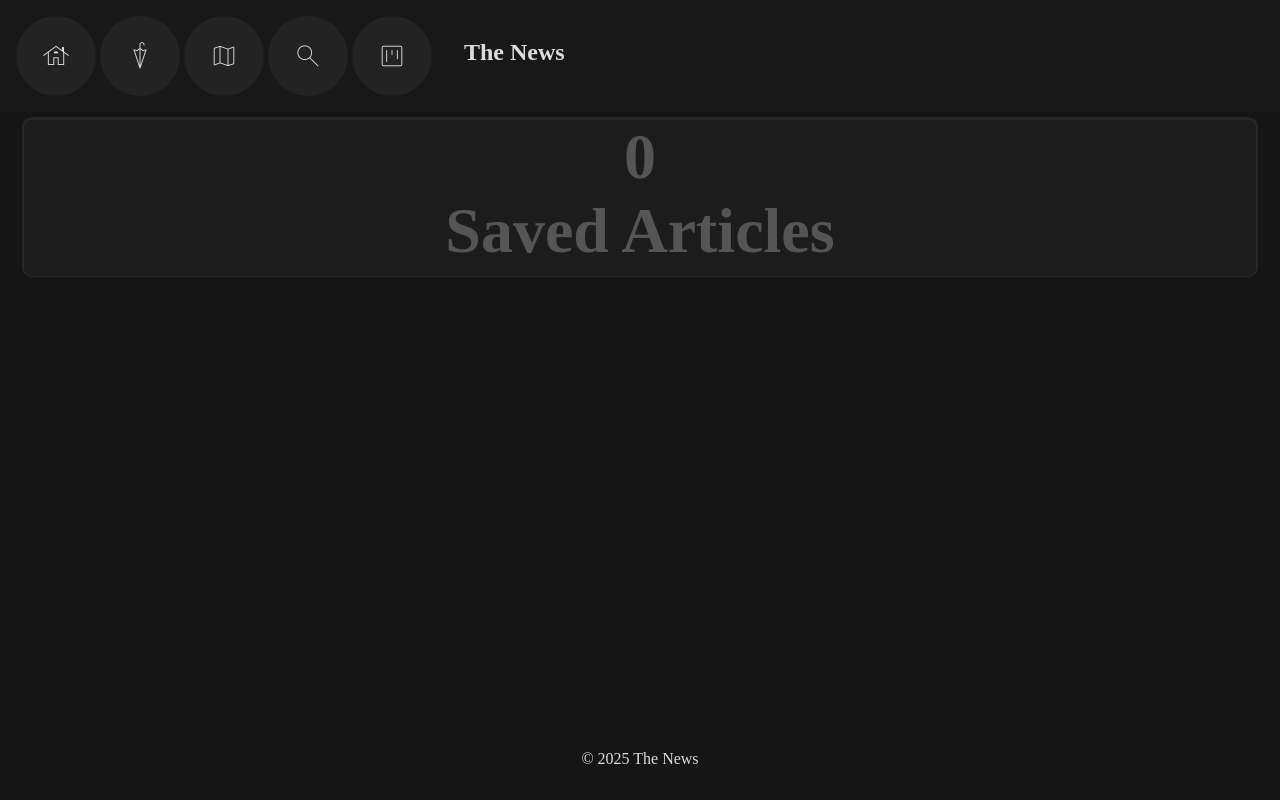
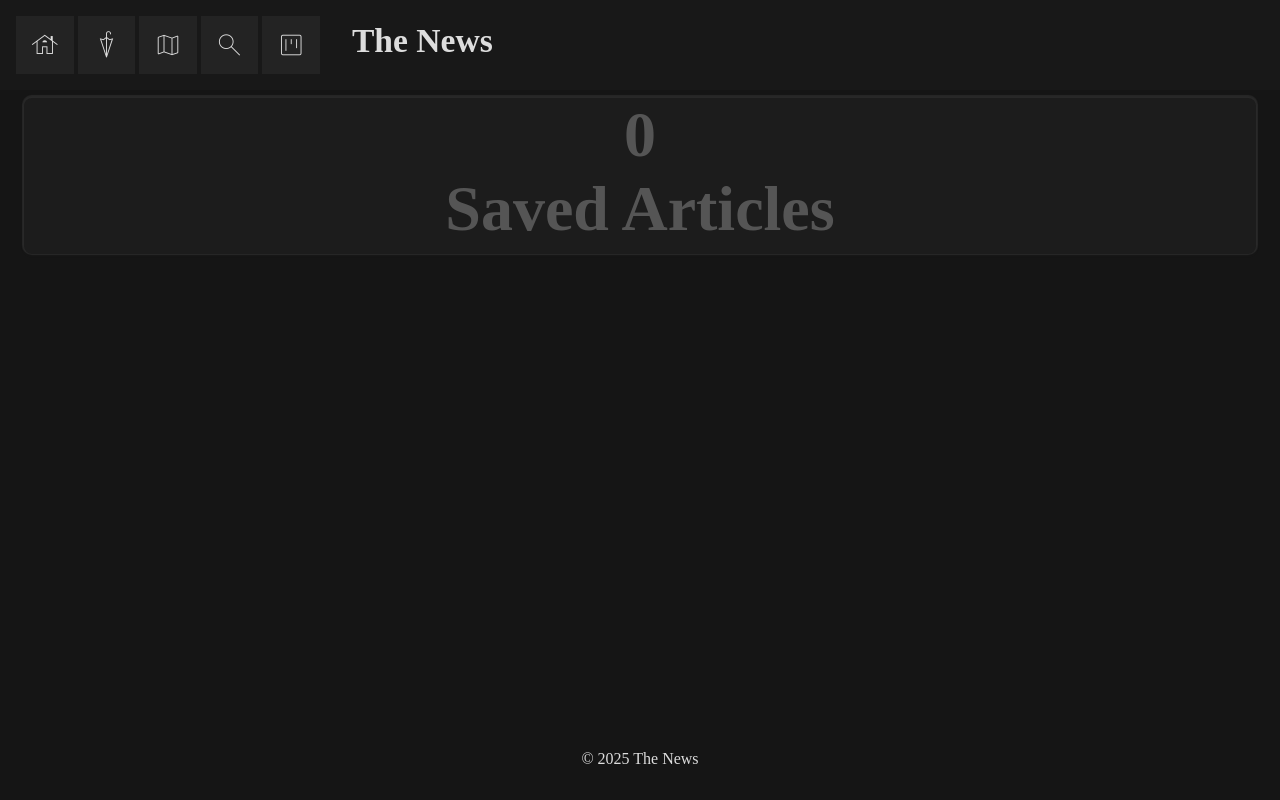
Before and after one commit to Querp/News, a Django app: page / in a window 1280 px wide. Run offline with Django 5.2, Linux system fonts and the light colour scheme; data that the repository does not hold is empty; some web fonts are replaced.

Commit message:
sdfwef3 r

```diff
--- a/main/static/main/css/articles.css
+++ b/main/static/main/css/articles.css
@@ -75,7 +75,7 @@ article {
     }
 
     &.manualFetch {
-        grid-column: span 2;
+        /* grid-column: span 2; */
     }
 
     a {
--- a/main/static/main/css/nav.css
+++ b/main/static/main/css/nav.css
@@ -1,15 +1,19 @@
 nav {
     position: sticky;
-    top: 0;
+    inset: 0 0 auto 0;
     background: rgb(24, 24, 24);
+    /* background: lime; */
     z-index: 3;
     padding: 1rem;
+    /* padding: 0.15rem; */
     margin: -1rem -1rem 0;
     display: grid;
     gap: 1rem;
     align-items: center;
     grid-template-columns: auto auto 1fr;
     /* height: 600px !important; */
+
+
 
     .body {
         display: flex;
@@ -31,14 +35,15 @@ nav {
 
         label {
             background: rgba(38, 38, 38, 0.8);
-            width: 80px;
-            height: 80px;
+            /* width: 1vw; */
+            /* height: 80px; */
+            padding: 1vw;
             aspect-ratio: 1;
             display: grid;
             place-content: center;
             font-size: 4rem;
             font-weight: 900;
-            border-radius: 999rem;
+            /* border-radius: 999rem; */
             user-select: none;
             z-index: 4;
             line-height: 0;
@@ -49,7 +54,7 @@ nav {
 
             &:hover {
                 cursor: pointer;
-                background: hsla(0, 0%, 80%, 0.14);
+                background: hsl(0, 0%, 20%);
             }
         }
     }
@@ -58,30 +63,34 @@ nav {
         text-decoration: none;
         color: inherit;
         background: rgba(38, 38, 38, 0.8);
+        /* width: 1vw; */
+        padding: 1vw;
         /* width: 80px; */
-        height: 80px;
+        /* height: 80px; */
         aspect-ratio: 1;
         display: grid;
         place-content: center;
         font-size: 1.5rem;
         font-weight: 200;
-        border-radius: 999rem;
+        /* border-radius: 999rem; */
         transition: transform 0.35s ease;
         user-select: none;
         z-index: 4;
         white-space: nowrap;
+        /* background: red; */
         /* padding: 0 30px; */
         /* line-height: 0; */
 
         &:hover {
             cursor: pointer;
-            background: hsla(0, 0%, 80%, 0.14);
+            background: hsl(0, 0%, 20%);
         }
 
     }
 
     h1 {
         margin-left: 1rem;
+        font-size: calc(0.5rem + 2vw);
     }
 
     .search-bar {
@@ -98,6 +107,12 @@ nav {
         transition: height 0.3s ease, padding 0.1s 0.2s;
 
         form {
+            width: 100%;
+            display: block;
+
+            input {
+                min-width: 0px;
+            }
             .endpoints {
                 background: lime;
                 display: grid;
@@ -136,12 +151,14 @@ nav {
                 color: inherit;
                 padding: 1rem 2.5rem;
                 border-radius: 0;
+
                 &:focus-within {
                     background: rgb(17, 17, 17);
                     border: none;
                     outline: none;
                 }
             }
+
             button {
                 height: 100%;
                 aspect-ratio: 1;
@@ -158,7 +175,7 @@ nav {
     }
 
     .search input:checked+label span {
-        transform:rotateX(180deg)
+        transform: rotateX(180deg)
     }
 
     .ui input:checked+label span {
@@ -178,3 +195,9 @@ body:has(.body .search input:checked) {
     height: auto;
     padding-top: 2rem;
 } */
+
+@media(width > 800px) {
+    nav {
+        /* background: red !important; */
+    }
+}
--- a/main/static/main/css/style.css
+++ b/main/static/main/css/style.css
@@ -18,6 +18,7 @@ body {
     flex-direction: column;
     margin: 0;
     padding: 1rem;
+    overflow-x: hidden;
 
 }
 
```
